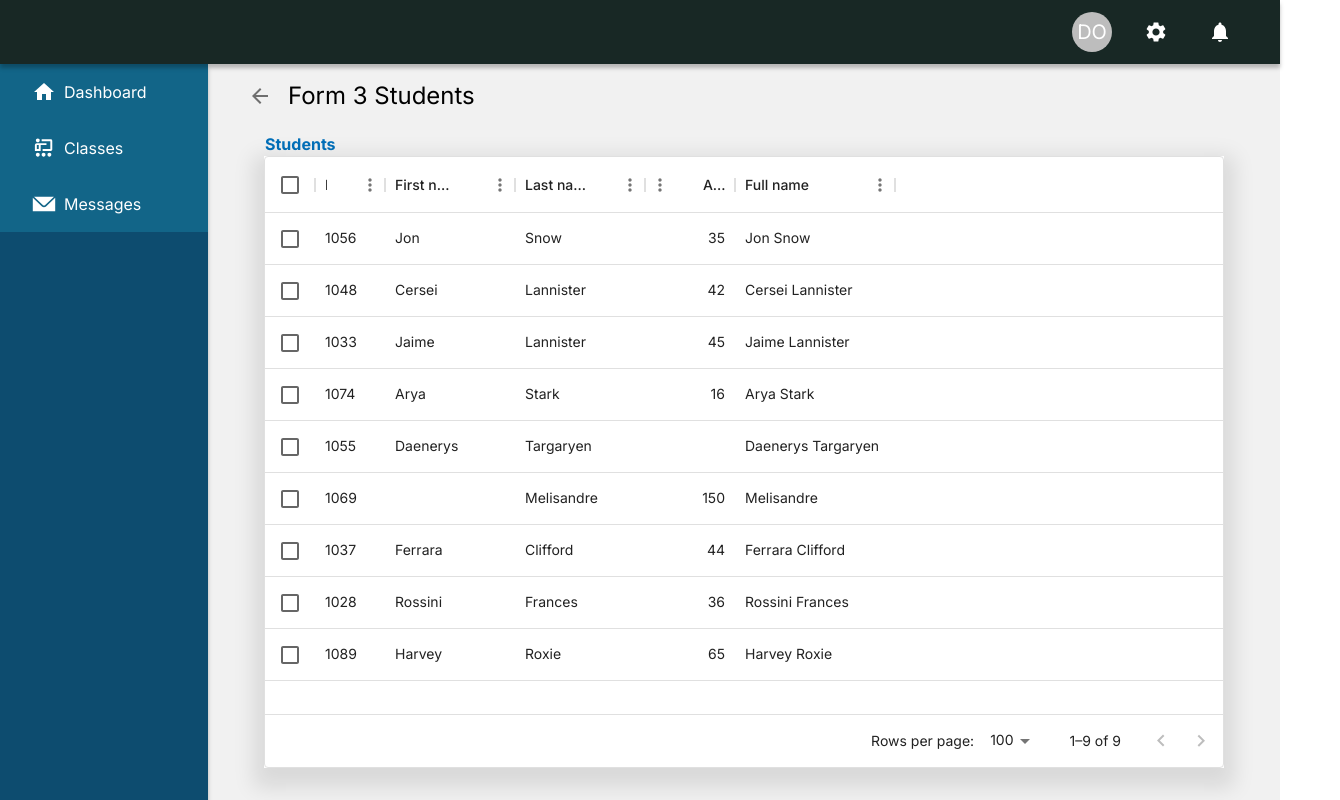
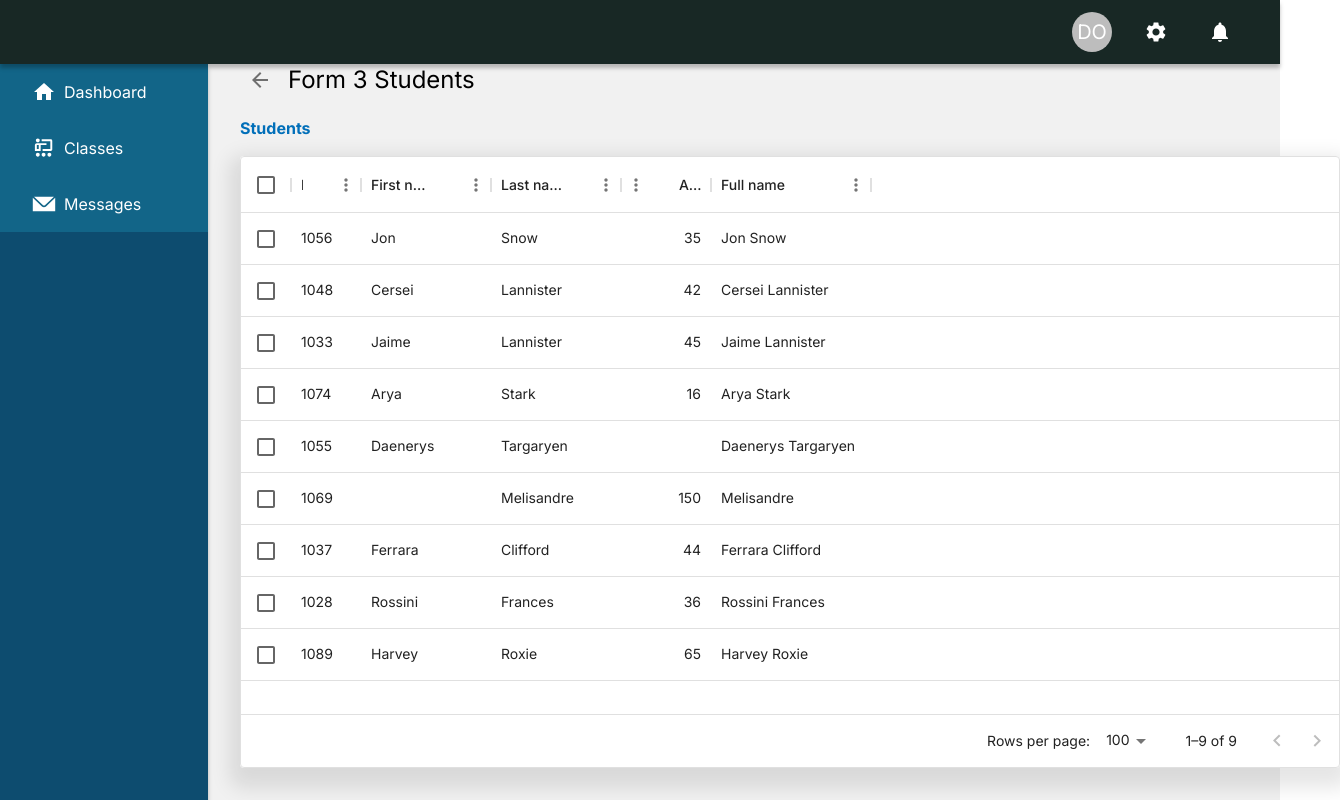
Before and after one commit to danielobima/rydex-lms, a React (Vite) app: page /classes/classID/students in a window 1280 px wide. Shown: the whole page, 1340 px wide, since content can reach past the window. Built offline with nearby package versions, Linux system fonts and the light colour scheme.

Commit message:
created student component
modified routes

```diff
--- a/src/pages/classes/components/students.tsx
+++ b/src/pages/classes/components/students.tsx
@@ -47,7 +47,6 @@ export default function students() {
           <Typography variant="h5">Form 3 Students</Typography>
         </Stack>
       </Stack>
-        <Stack direction={"row"} sx={{ alignItems: "center",}}>
           <Typography
             sx={{
               color: "#016FB9",
@@ -59,12 +58,12 @@ export default function students() {
           >
             Students
           </Typography>
-        </Stack>
       <div
         style={{
           height: "612px",
-          width: "960px",
-          margin: "auto",
+          width: "1100px",
+          borderRadius: '4px',
+
           backgroundColor: "#FFFFFF",
           boxShadow: "0px 10px 20px 10px #0000001A",
         }}
```
